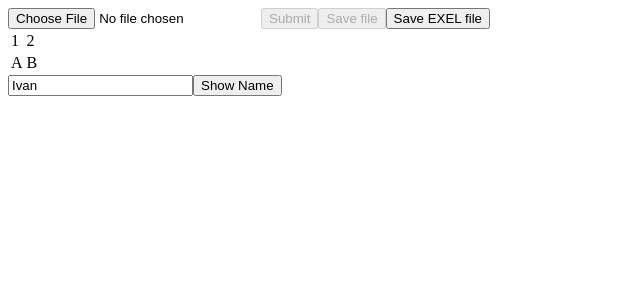
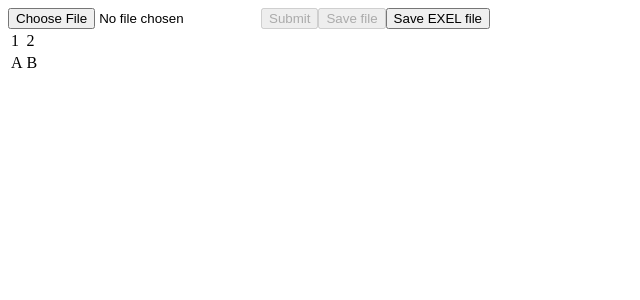
Before and after one commit to KeinOhrHasen/FormatStandardify, an Angular app in the folder format-standardify/: page / in a window 1280 px wide. Shown: the top 300 px of the page, without its empty margins (0-640 px from the left). Built offline with nearby package versions, Linux system fonts and the light colour scheme.

Commit message:
prestine conf

```diff
--- a/format-standardify/src/app/app.component.html
+++ b/format-standardify/src/app/app.component.html
@@ -13,6 +13,4 @@
   </tr>
 </table>
 
-<input type="text"[(ngModel)]="name">
-<button (click)="showName()">Show Name</button>
 <router-outlet></router-outlet>
--- a/format-standardify/src/app/app.component.ts
+++ b/format-standardify/src/app/app.component.ts
@@ -1,4 +1,4 @@
-import { Component, ChangeDetectorRef, OnInit, OnChanges } from '@angular/core';
+import { Component, ChangeDetectorRef } from '@angular/core';
 import { FormBuilder, Validators } from '@angular/forms';
 import * as XLSX from 'xlsx';
 
@@ -7,7 +7,7 @@ import * as XLSX from 'xlsx';
   templateUrl: './app.component.html',
   styleUrls: ['./app.component.css']
 })
-export class AppComponent implements OnInit, OnChanges {
+export class AppComponent  {
 
   formGroup = this.fb.group({
     file: [null, Validators.required]
@@ -70,18 +70,5 @@ XLSX.writeFile(wb, 'SheetJS.xlsx');
 
 //--------------------------------------------
 
-name = "Ivan"
-
-
-ngOnInit(){
-}
-
-ngOnChanges(){
-}
-
-showName(){
-  console.log(this.name)
 
 }
-
-}
```
